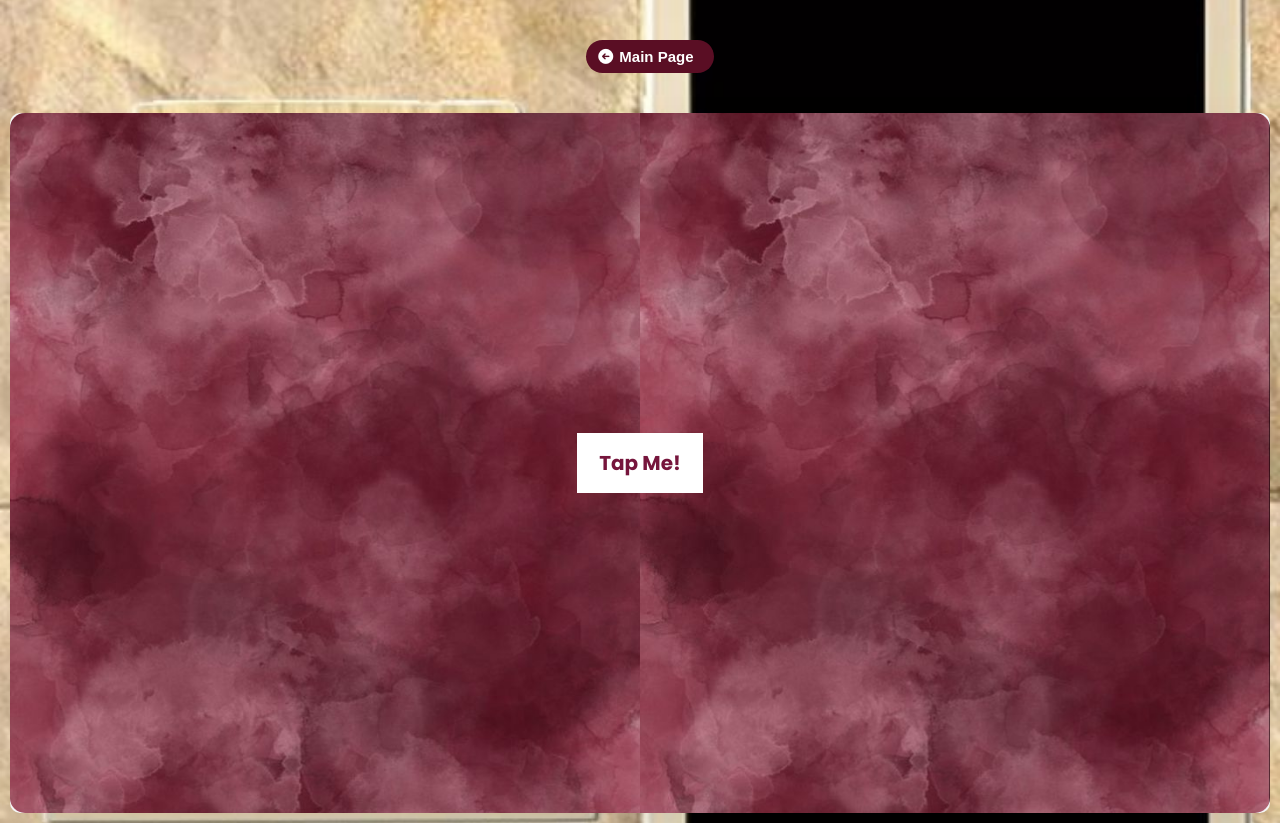
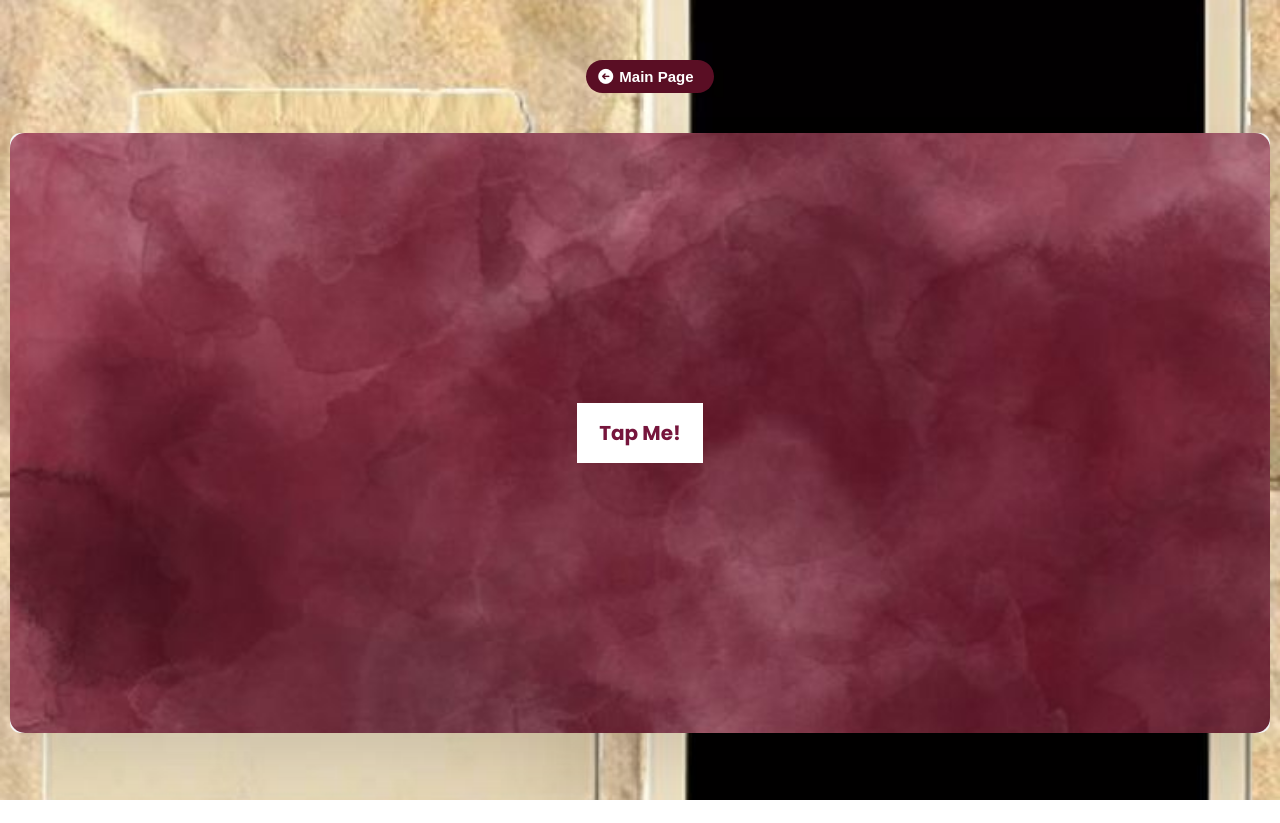
Before and after one commit to GarveshGehlot/tanvi-birthday, a website built with webpack: page letterToYou.html in a window 1280 px wide. After the commit the page ends 800 px from the top, so only its background shows below. Built offline with nearby package versions, Linux system fonts and the light colour scheme; a web font is replaced by a local one.

Commit message:
Update letterToYou.html

```diff
--- a/letterToYou.html
+++ b/letterToYou.html
@@ -63,7 +63,7 @@
         .cards {
             width: 100%;
             max-width: 100%;
-            height: 700px;
+            height: 600px;
             border-radius: 10px;
             padding: 10px 20px;
             margin-top: 40px;
@@ -80,9 +80,9 @@
             background-size: cover;
         }
 
-        ::-webkit-scrollbar {
+        /* ::-webkit-scrollbar {
             width: 10px;
-        }
+        } */
 
 
         /* Handle */
@@ -185,7 +185,7 @@
         }
 
         .go-back {
-            margin-top: 30px;
+            margin-top: 50px;
             margin-left: 20px;
             color: white;
             font-weight: 800;
```
